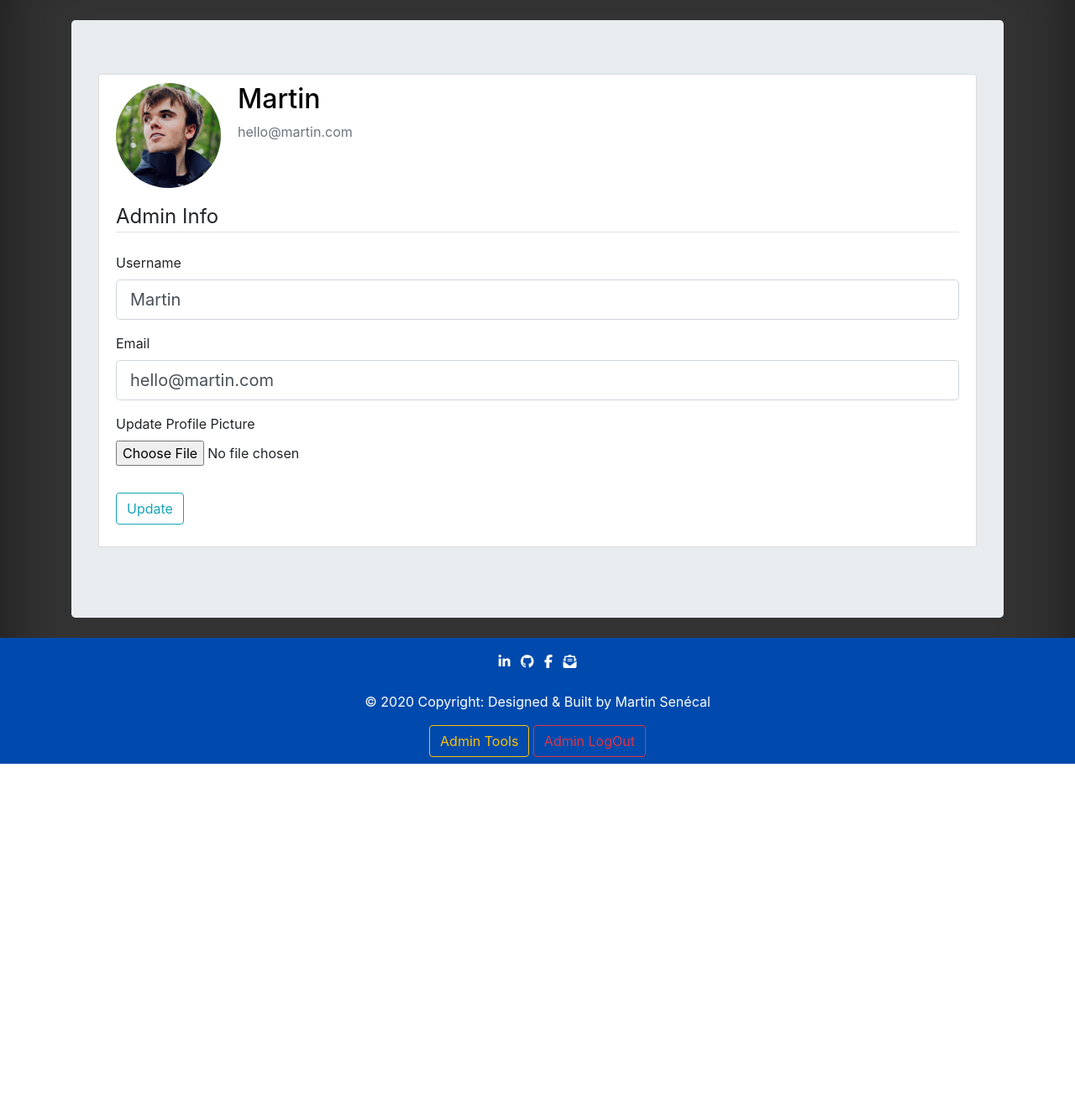
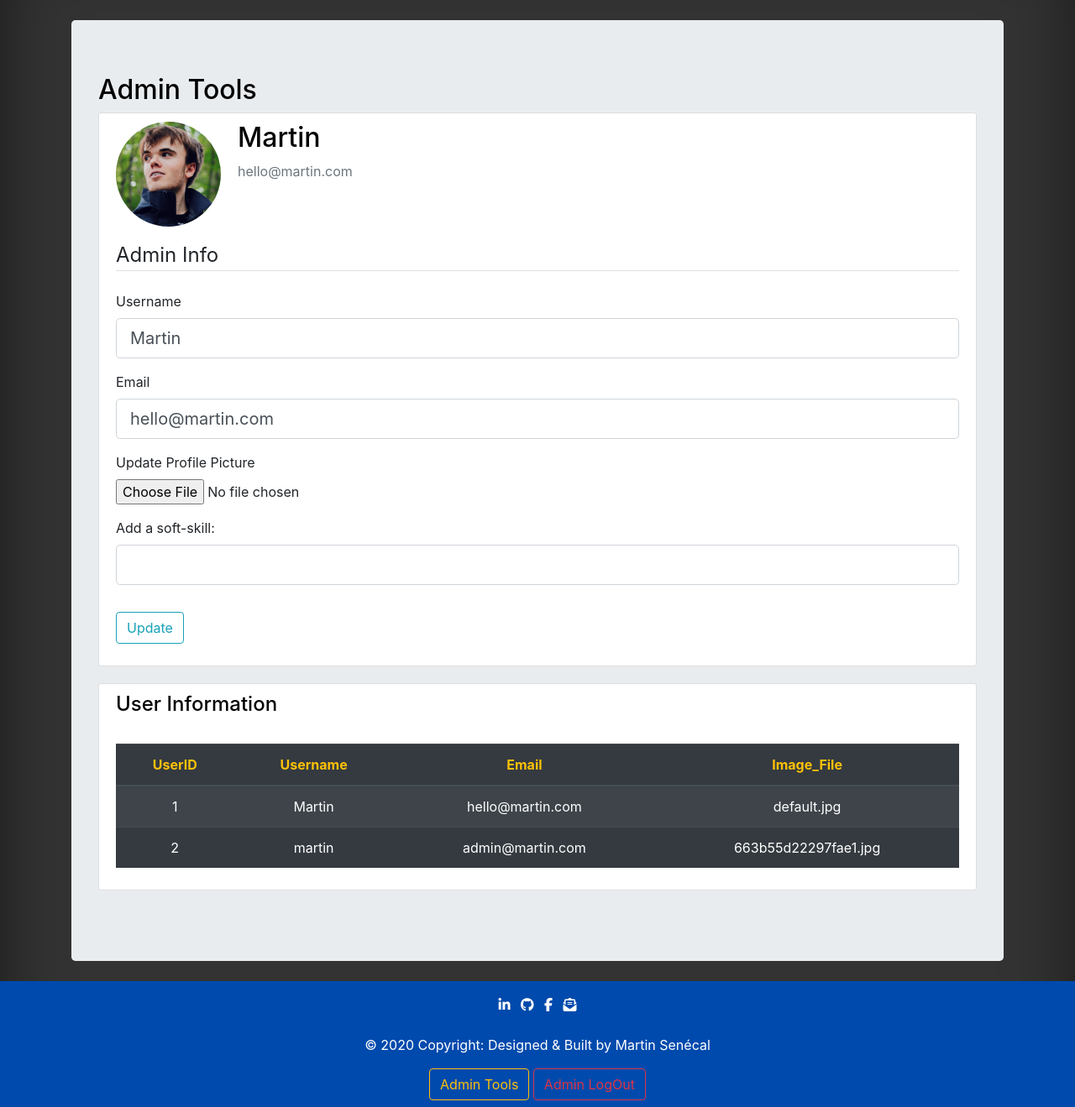
Before and after one commit to martinsenecal/Martin-Software-Portfolio, a Flask app: page /admin in a window 1280 px wide. Shown: the part 64-1383 px from the top of the page at 84% size. Before the commit the page ends 974 px from the top, so only its background shows below. Run offline with Flask 2, Linux system fonts and the light colour scheme; a user stored in the database is signed in; data comes from the database, SQL or seed files in the repository; both versions use the stored data as it was after the commit; some libraries are stand-ins or nearby versions.

Commit message:
Creation of Dynamic Tables/Lists

```diff
--- a/portfolio/forms.py
+++ b/portfolio/forms.py
@@ -26,6 +26,7 @@ class UpdateAdminForm(FlaskForm):
     email = StringField('Email',
                         validators=[DataRequired(), Email()])
     picture = FileField('Update Profile Picture', validators=[FileAllowed(['jpg', 'png'])])
+    skillName = StringField('Add a soft-skill:', validators=[Length(min=0, max=78)])
     submit = SubmitField('Update')
 
     def validate_username(self, username):
--- a/portfolio/models.py
+++ b/portfolio/models.py
@@ -37,3 +37,6 @@ class Skill(db.Model):
     id = db.Column(db.Integer, primary_key=True)
     type = db.Column(db.String(15), nullable=False)
     content = db.Column(db.String(80), nullable=False)
+
+    def __repr__(self):
+        return f"Skill('{self.type}', '{self.content}')"
--- a/portfolio/routes.py
+++ b/portfolio/routes.py
@@ -21,7 +21,8 @@ def homepage():
 
 @app.route('/skills')
 def skills():
-    return render_template("skills.html")
+    skills_content = Skill.query.all()
+    return render_template("skills.html", skills=skills_content)
 
 
 @app.route('/experience')
@@ -121,6 +122,7 @@ def delete_post(post_id):
 @app.route("/admin", methods=['GET', 'POST'])
 @login_required
 def admin():
+    users = User.query.all()
     form = UpdateAdminForm()
     if form.validate_on_submit():
         if form.picture.data:
@@ -128,14 +130,20 @@ def admin():
             current_user.image_file = picture_file
         current_user.username = form.username.data
         current_user.email = form.email.data
+        if form.skillName.data != "":
+            skill = Skill(type='Soft', content=form.skillName.data)
+            db.session.add(skill)
         db.session.commit()
         flash('Your account has been updated!', 'success')
         return redirect(url_for('admin'))
     elif request.method == 'GET':
         form.username.data = current_user.username
         form.email.data = current_user.email
+        form.skillName.data = ""
+
     image_file = url_for('static', filename='profile_pics/' + current_user.image_file)
-    return render_template('admin.html', image_file=image_file, form=form)
+
+    return render_template('admin.html', image_file=image_file, form=form, users=users)
 
 
 def save_picture(form_picture):
--- a/portfolio/templates/admin.html
+++ b/portfolio/templates/admin.html
@@ -6,7 +6,7 @@
 {% block body %}
 
     <div class="container jumbotron my-4">
-
+        <h2>Admin Tools</h2>
         <div class="content-section">
             <div class="media">
                 <img class="rounded-circle account-img" src="{{ image_file }}">
@@ -56,15 +56,56 @@
                             {% endfor %}
                         {% endif %}
                     </div>
+                    <div class="form-group">
+                        {{ form.skillName.label(class="form-control-label") }}
+                        {% if form.skillName.errors %}
+                            {{ form.skillName(class="form-control form-control-lg is-invalid") }}
+                            <div class="invalid-feedback">
+                                {% for error in form.skillName.errors %}
+                                    <span>{{ error }}</span>
+                                {% endfor %}
+                            </div>
+                        {% else %}
+                            {{ form.skillName(class="form-control form-control-lg") }}
+                        {% endif %}
+                    </div>
                 </fieldset>
                 <div class="form-group">
                     {{ form.submit(class="btn btn-outline-info") }}
                 </div>
             </form>
+        </div>
+
+        <div class="content-section">
+            <h4> User Information </h4>
+            <br>
+
+            <table class="table table-striped table-dark">
+                <thead>
+                <tr>
+                    <th class="text-warning" scope="col">UserID</th>
+                    <th class="text-warning" scope="col">Username</th>
+                    <th class="text-warning" scope="col">Email</th>
+                    <th class="text-warning" scope="col">Image_File</th>
+                </tr>
+                </thead>
+                <tbody>
+                {% for user in users %}
+
+                    <tr>
+                        <td class="text-white">{{ user.id }}</td>
+                        <td class="text-white">{{ user.username }}</td>
+                        <td class="text-white">{{ user.email }}</td>
+                        <td class="text-white">{{ user.image_file }}</td>
+                    </tr>
+
+                {% endfor %}
 
 
+                </tbody>
+            </table>
+
         </div>
-
     </div>
 
 
--- a/portfolio/templates/post.html
+++ b/portfolio/templates/post.html
@@ -65,4 +65,7 @@
     <br>
     <br>
     <br>
+    <br>
+    <br>
+    <br>
 {% endblock body %}
```
Also changed, not shown: portfolio/templates/blog.html (+8 -3 lines), portfolio/templates/skills.html (+15 -13 lines), portfolio/site.db, 3 other files.
